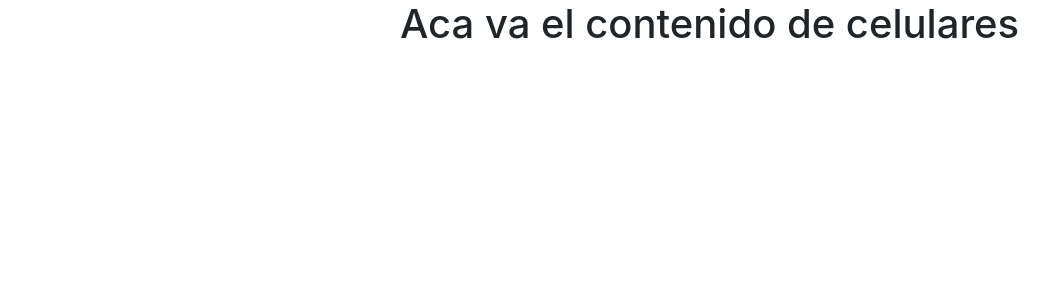
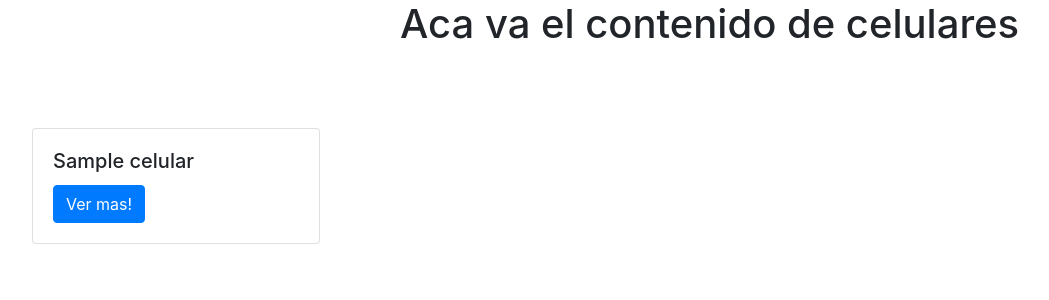
Before and after one commit to LucianoSuarez701/proyecto_final, a Python web app: template templates/celulares.html in a window 1280 px wide. Shown: the part 56-356 px from the top of the page, without its empty margins (80-1129 px from the left). Run offline with Jinja, Linux system fonts and the light colour scheme; the template is opened without the code that fills it: most values are stand-ins (such as "Sample title", 1, 10 or a date in 2020).

Commit message:
vista con card

```diff
--- a/templates/celulares.html
+++ b/templates/celulares.html
@@ -1,9 +1,27 @@
 {% extends 'base.html' %}
 
 {% block titulo %}
-Inicio
+    Productos
 {% endblock %}
 
 {% block contenido %}
 <h1 style="margin-left:30rem">Aca va el contenido de celulares</h1>
+
+{{message}}
+
+<div class="d-flex" style="margin-top:5rem; margin-left:7rem">
+    {% for celular in celulares %}
+
+    <div class="card" style="width: 18rem;">
+        <div class="card-body">
+            <h5 class="card-title">{{celular.name}}</h5>
+            <!-- <p class="card-text">{{heladera.description}}</p>
+            <p class="card-text">{{heladera.price}}</p> -->
+            <a href="/list_products/" class="btn btn-primary">Ver mas!</a>
+        </div>
+    </div>
+
+    {% endfor %}
+
+
 {% endblock %}
```
Also changed, not shown: app_product/views.py (+3 -6 lines).
